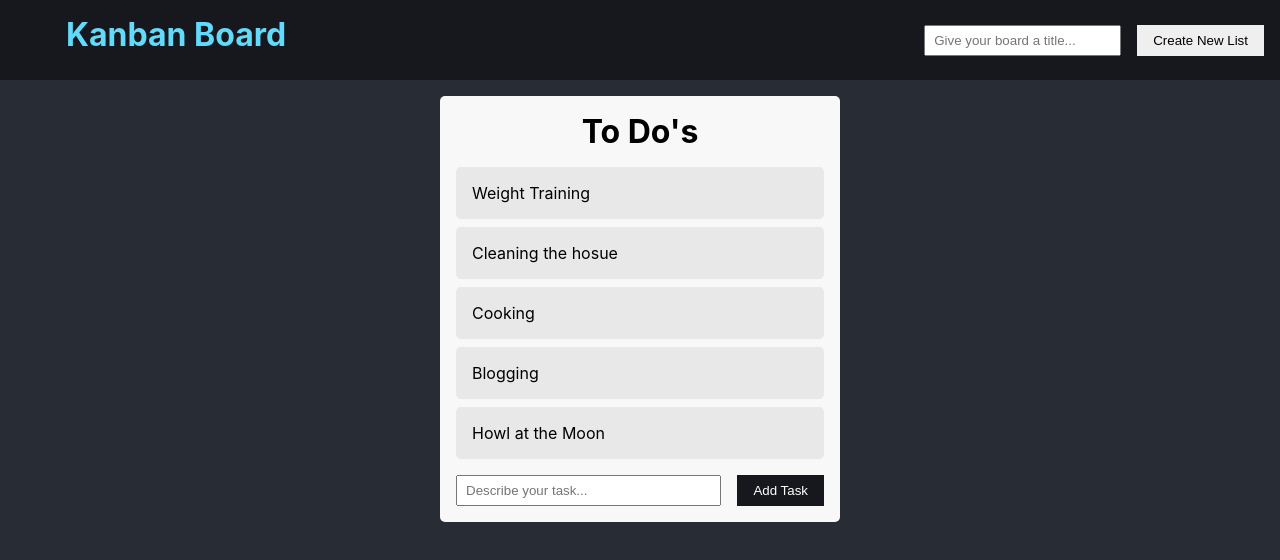
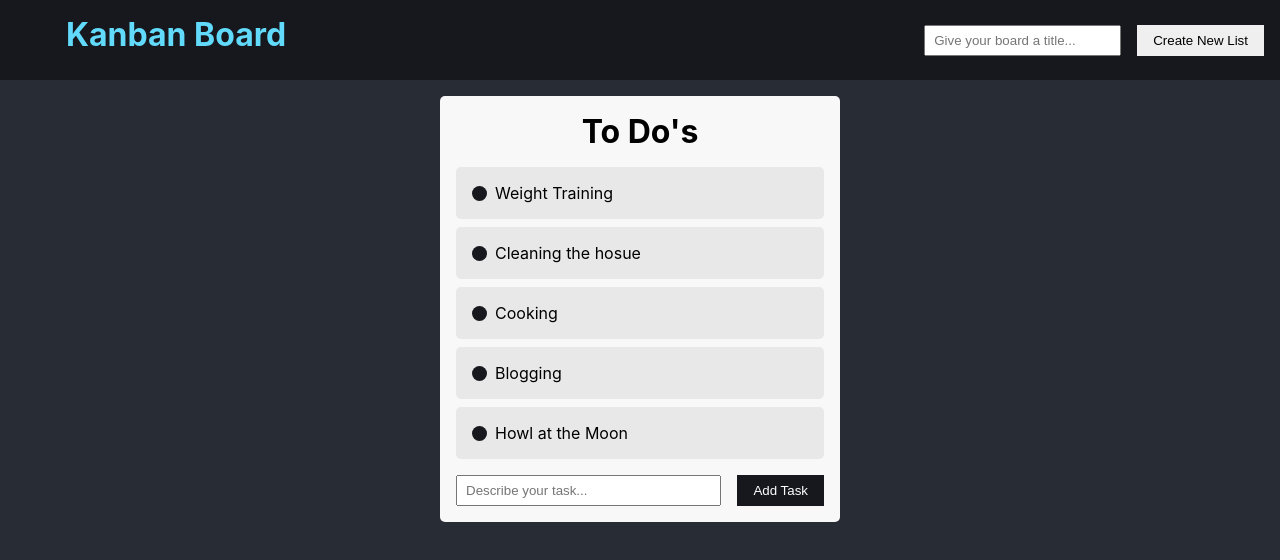
Before and after one commit to kenpfowler/kanban-board, a React (Create React App) app: page / in a window 1280 px wide. Shown: the top 560 px of the page. Built offline with nearby package versions, Linux system fonts and the light colour scheme.

Commit message:
added highlighting to times when grabbed and dot icon

```diff
--- a/src/components/item/item.component.jsx
+++ b/src/components/item/item.component.jsx
@@ -2,7 +2,7 @@ import React from 'react';
 import './item.styles.css';
 import { Draggable } from 'react-beautiful-dnd';
 
-const Item = ({ index, content, removeItem, itemId, columnId }) => {
+const Item = ({ index, content, itemId }) => {
   return (
     <Draggable draggableId={itemId} index={index}>
       {(provided, snapshot) => (
@@ -10,9 +10,16 @@ const Item = ({ index, content, removeItem, itemId, columnId }) => {
           ref={provided.innerRef}
           {...provided.draggableProps}
           {...provided.dragHandleProps}
-          className="column__item"
+          className={
+            snapshot.isDragging
+              ? 'column__item column__item-dragging'
+              : 'column__item'
+          }
         >
-          {content}
+          <div className="column__item-content">
+            <div className="column__item-handle"></div>
+            {content}
+          </div>
         </div>
       )}
     </Draggable>
--- a/src/components/item/item.styles.css
+++ b/src/components/item/item.styles.css
@@ -5,3 +5,23 @@
   padding: 1rem;
   border-radius: 5px;
 }
+
+.column__item-dragging {
+  transition: background-color 0.5s ease;
+  background-color: var(--background-text-accent);
+}
+
+.column__item-handle {
+  height: 15px;
+  width: 15px;
+  background-color: var(--background-accent);
+  border-radius: 50%;
+}
+
+.column__item-content {
+  display: flex;
+  justify-content: center;
+  align-items: center;
+  gap: 0.5rem;
+  vertical-align: center;
+}
```
